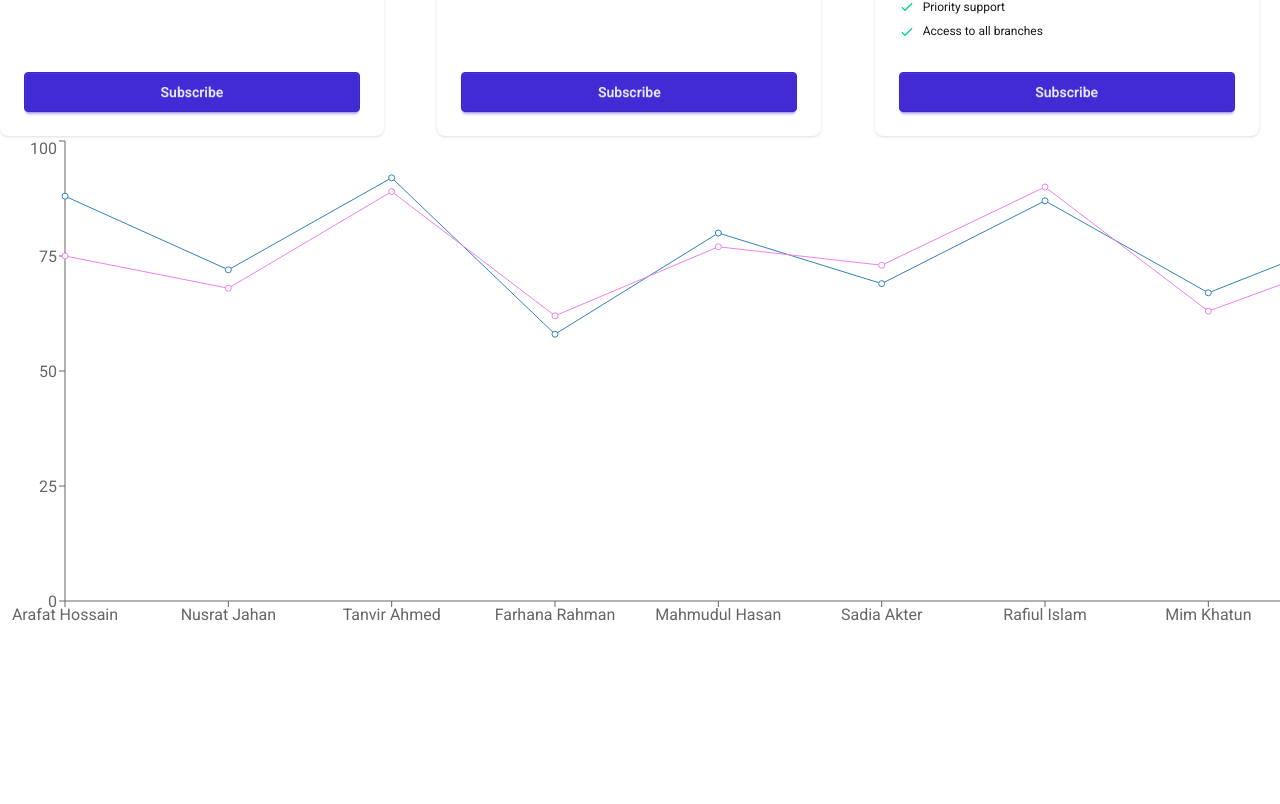
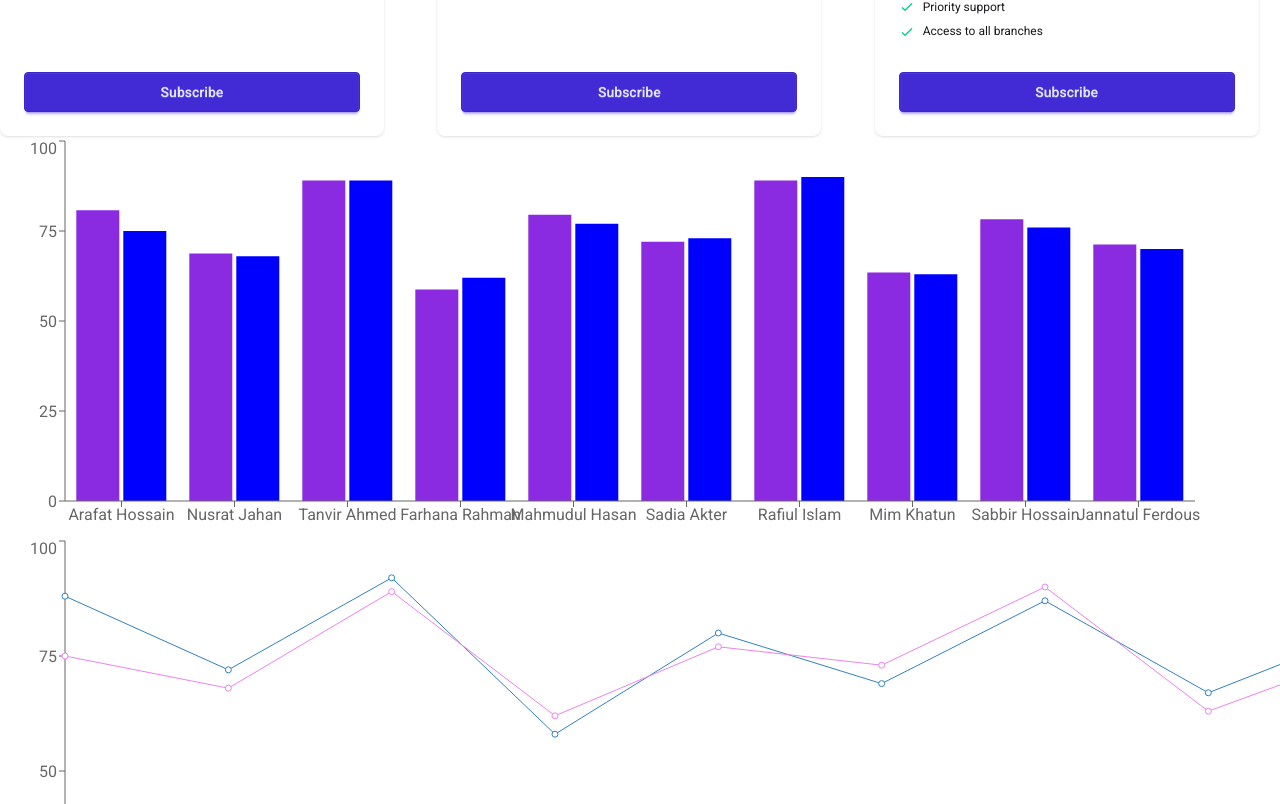
Before and after one commit to farhan-al-shahrier-siam/tailwind-react-pricing-options, a React (Vite) app: page / in a window 1280 px wide. Shown: the part 456-1260 px from the top of the page. Before the commit the page ends 1092 px from the top, so only its background shows below. Built offline with nearby package versions, Linux system fonts and the light colour scheme.

Commit message:
Added axios and did some data fetching with that and exploring bar chart from rechart and processed data after fetching

```diff
--- a/package.json
+++ b/package.json
@@ -11,6 +11,7 @@
   },
   "dependencies": {
     "@tailwindcss/vite": "^4.2.1",
+    "axios": "^1.13.6",
     "lucide-react": "^0.577.0",
     "react": "^19.1.1",
     "react-dom": "^19.1.1",
--- /dev/null
+++ b/public/marksData.json
@@ -0,0 +1,102 @@
+[
+  {
+    "id": "S101",
+    "name": "Arafat Hossain",
+    "marks": {
+      "physics": 78,
+      "chemistry": 82,
+      "math": 88,
+      "biology": 75
+    }
+  },
+  {
+    "id": "S102",
+    "name": "Nusrat Jahan",
+    "marks": {
+      "physics": 65,
+      "chemistry": 70,
+      "math": 72,
+      "biology": 68
+    }
+  },
+  {
+    "id": "S103",
+    "name": "Tanvir Ahmed",
+    "marks": {
+      "physics": 90,
+      "chemistry": 85,
+      "math": 92,
+      "biology": 89
+    }
+  },
+  {
+    "id": "S104",
+    "name": "Farhana Rahman",
+    "marks": {
+      "physics": 55,
+      "chemistry": 60,
+      "math": 58,
+      "biology": 62
+    }
+  },
+  {
+    "id": "S105",
+    "name": "Mahmudul Hasan",
+    "marks": {
+      "physics": 83,
+      "chemistry": 78,
+      "math": 80,
+      "biology": 77
+    }
+  },
+  {
+    "id": "S106",
+    "name": "Sadia Akter",
+    "marks": {
+      "physics": 71,
+      "chemistry": 75,
+      "math": 69,
+      "biology": 73
+    }
+  },
+  {
+    "id": "S107",
+    "name": "Rafiul Islam",
+    "marks": {
+      "physics": 88,
+      "chemistry": 91,
+      "math": 87,
+      "biology": 90
+    }
+  },
+  {
+    "id": "S108",
+    "name": "Mim Khatun",
+    "marks": {
+      "physics": 60,
+      "chemistry": 64,
+      "math": 67,
+      "biology": 63
+    }
+  },
+  {
+    "id": "S109",
+    "name": "Sabbir Hossain",
+    "marks": {
+      "physics": 77,
+      "chemistry": 79,
+      "math": 81,
+      "biology": 76
+    }
+  },
+  {
+    "id": "S110",
+    "name": "Jannatul Ferdous",
+    "marks": {
+      "physics": 69,
+      "chemistry": 72,
+      "math": 74,
+      "biology": 70
+    }
+  }
+]
--- a/src/App.jsx
+++ b/src/App.jsx
@@ -4,8 +4,12 @@ import DaisyNav from "./components/DaisyNav/DaisyNav";
 import NavBar from "./components/NavBar/NavBar";
 import PricingOptions from "./components/PricingOptions/PricingOptions";
 import ResultChart from "./components/ResultsChart/ResultChart";
+import axios from "axios";
+import MarksChart from "./components/MarksChart/MarksChart";
 
-const pricingPromise= fetch("pricingData.json").then(res=> res.json())
+const pricingPromise = fetch("pricingData.json").then((res) => res.json());
+// axios related kaj karbar
+const marksPromise = axios.get("marksData.json");
 
 function App() {
     return (
@@ -19,6 +23,10 @@ function App() {
                     <PricingOptions pricingPromise={pricingPromise}></PricingOptions>
                 </Suspense>
 
+                <Suspense fallback={<span className="loading loading-spinner text-warning"></span>}>
+                    <MarksChart marksPromise={marksPromise}></MarksChart>
+                </Suspense>
+
                 <ResultChart></ResultChart>
             </main>
             <footer></footer>
--- /dev/null
+++ b/src/components/MarksChart/MarksChart.jsx
@@ -0,0 +1,38 @@
+import React, { use } from 'react';
+import { Bar, BarChart, Tooltip, XAxis, YAxis } from 'recharts';
+
+const MarksChart = ({marksPromise}) => {
+    const marksDatares = use(marksPromise)
+    const marksData = marksDatares.data
+
+    // data is not as we needed for chart so we need to process it
+    const marksChartsData = marksData.map(studentData=>{
+        const student = {
+            id: studentData.id,
+            name: studentData.name,
+            physics: studentData.marks.physics,
+            chemistry: studentData.marks.chemistry,
+            biology: studentData.marks.biology,
+            math: studentData.marks.math
+        }
+        const avg = (student.physics + student.chemistry + student.biology + student.math)/4
+        student.avg = avg
+        return student;
+    })
+
+
+
+    return (
+        <div>
+            <BarChart width={1200} height={400} data={marksChartsData}>
+                <XAxis dataKey={"name"} interval={0}></XAxis>
+                <YAxis ></YAxis>
+                <Tooltip></Tooltip>
+                <Bar dataKey={"avg"} fill='blueviolet'></Bar>
+                <Bar dataKey={"biology"} fill='blue'></Bar>
+            </BarChart>
+        </div>
+    );
+};
+
+export default MarksChart;
--- a/src/components/ResultsChart/ResultChart.jsx
+++ b/src/components/ResultsChart/ResultChart.jsx
@@ -1,5 +1,5 @@
 import React from "react";
-import { Line, LineChart, XAxis, YAxis } from "recharts";
+import { Line, LineChart, Tooltip, XAxis, YAxis } from "recharts";
 
 const resultData = [
     { id: "S101", name: "Arafat Hossain", physics: 78, chemistry: 82, math: 88, biology: 75 },
@@ -18,8 +18,9 @@ const ResultChart = () => {
     return (
         <div>
             <LineChart height={500} width={1540} data={resultData}>
-                <XAxis dataKey={'name'}></XAxis>
+                <XAxis dataKey={'name'} interval={0}></XAxis>
                 <YAxis></YAxis>
+                <Tooltip></Tooltip>
                 <Line dataKey="math"></Line>
                 <Line dataKey="biology" stroke="violet"></Line>
             </LineChart>
```
Also changed, not shown: 1 other file (tests, documents, lock files or other folders).
